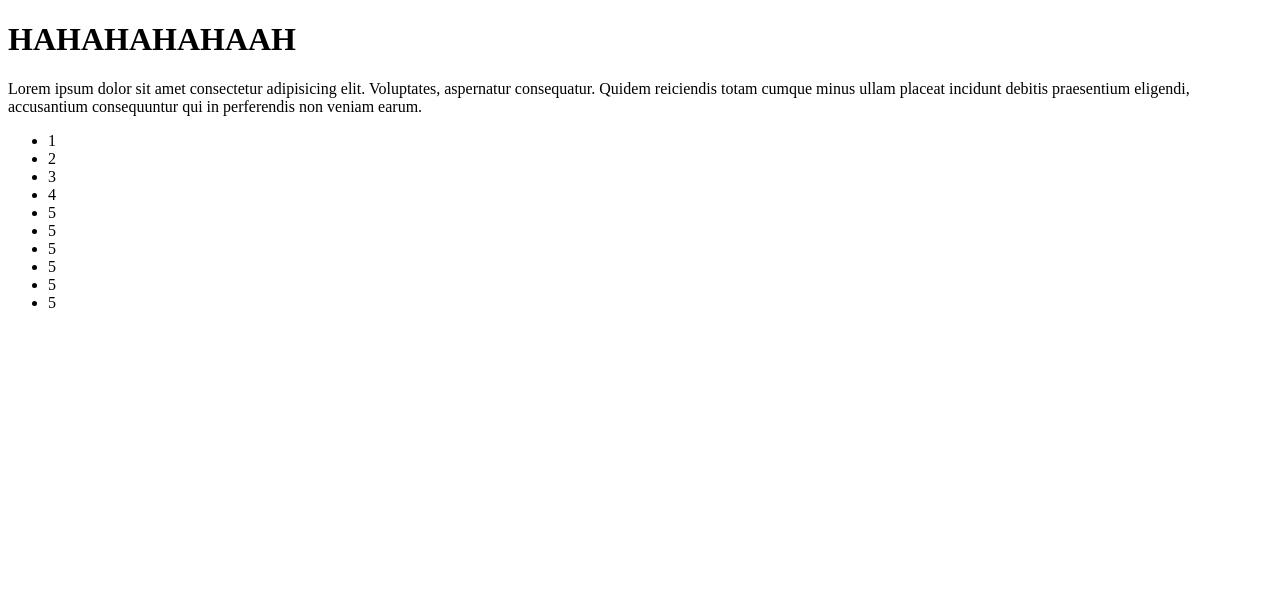
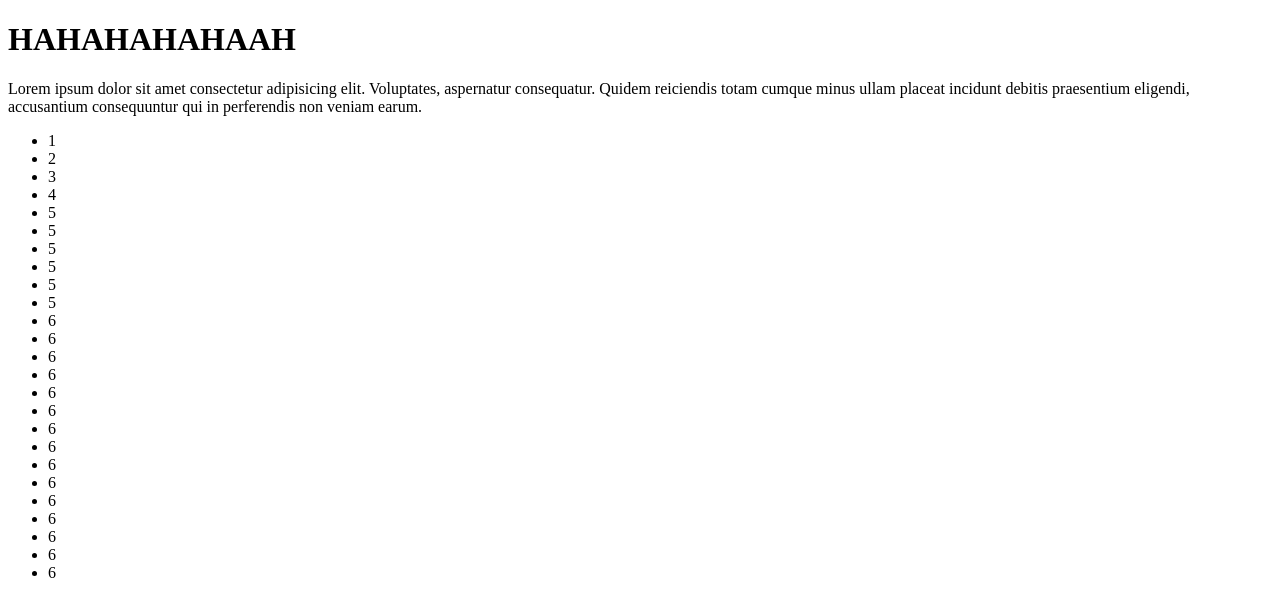
Before and after one commit to PAnhDuc/test-conflict, a plain HTML site: page index.html in a window 1280 px wide. Drawn offline with Linux system fonts and the light colour scheme.

Commit message:
update code

```diff
--- a/index.html
+++ b/index.html
@@ -24,6 +24,21 @@
             <li>5</li>
             <li>5</li>
             <li>5</li>
+            <li>6</li>
+            <li>6</li>
+            <li>6</li>
+            <li>6</li>
+            <li>6</li>
+            <li>6</li>
+            <li>6</li>
+            <li>6</li>
+            <li>6</li>
+            <li>6</li>
+            <li>6</li>
+            <li>6</li>
+            <li>6</li>
+            <li>6</li>
+            <li>6</li>
         </ul>
     </div>
 </body>
```
